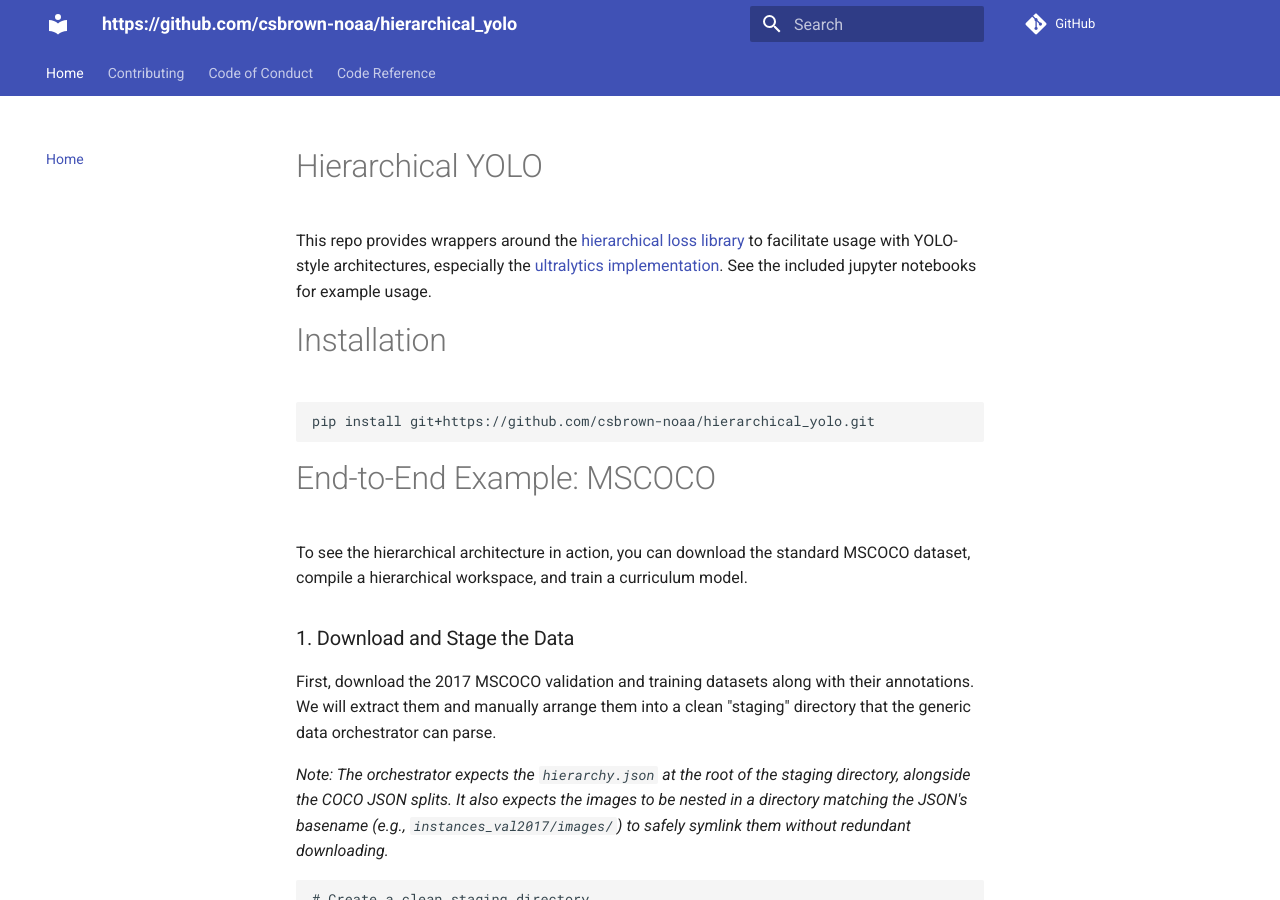
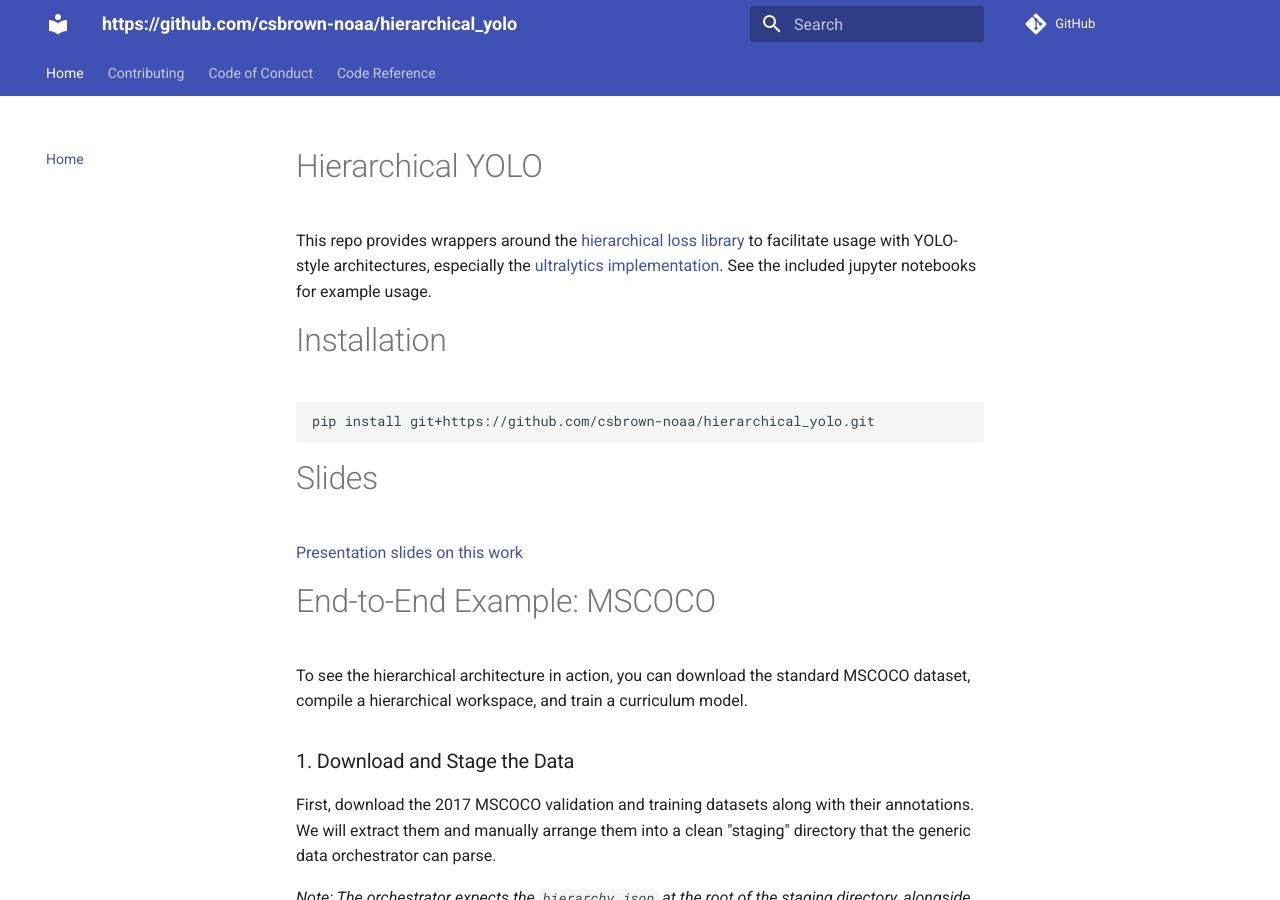
Before and after one commit to csbrown-noaa/hierarchical_yolo, an MkDocs documentation site: the page built from docs/README.md, in a window 1280 px wide and 900 px high. Built offline with MkDocs 1.6.1 and Material for MkDocs 9.7.7, drawn with Linux system fonts in a browser that asks for light colours; comment, search, counter and statistics services are not loaded.

Commit message:
adding slides to README

````diff
--- a/docs/README.md
+++ b/docs/README.md
@@ -8,6 +8,10 @@
 ```bash
 pip install git+https://github.com/csbrown-noaa/hierarchical_yolo.git
 ```
+
+# Slides
+
+[Presentation slides on this work](https://docs.google.com/presentation/d/1L0I-8miapJ_PC1Vj0XYP9OaVOk4G8uJjCON_hg2ISVI)
 
 # End-to-End Example: MSCOCO
 
````
